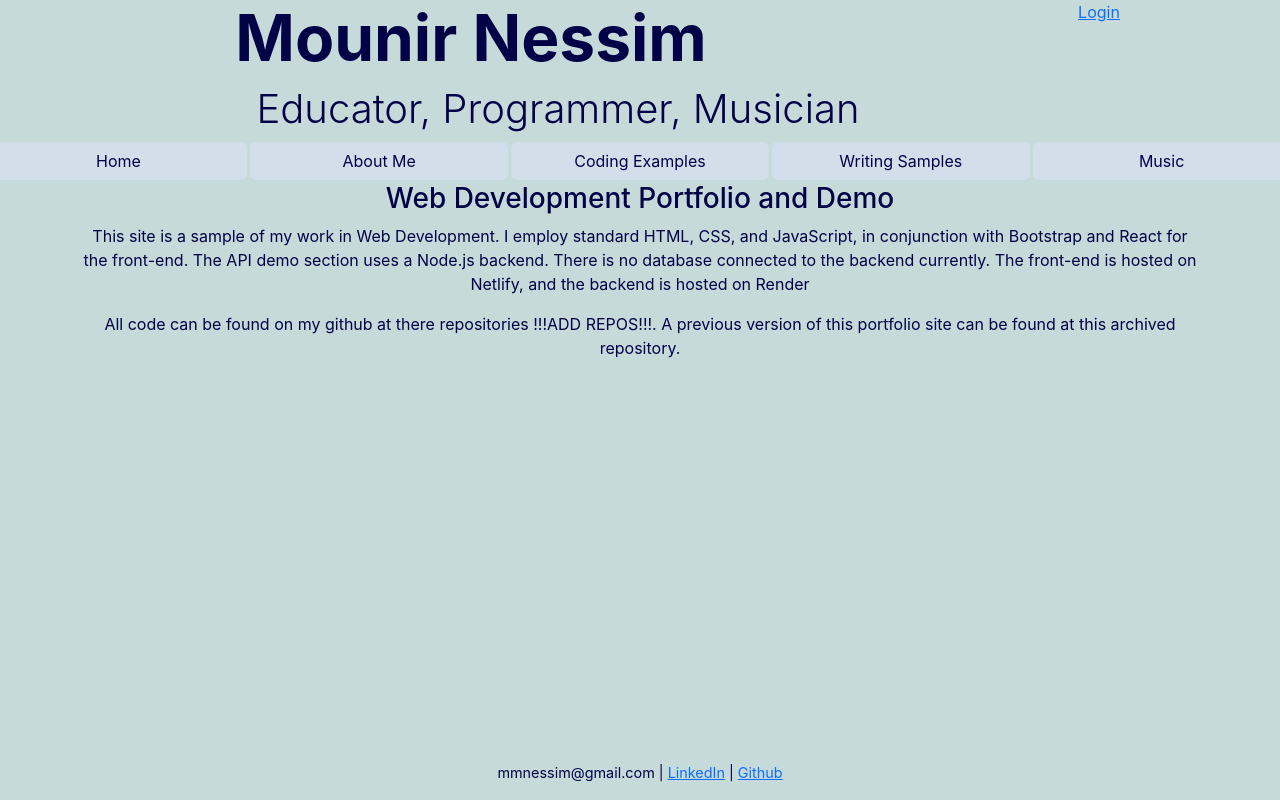
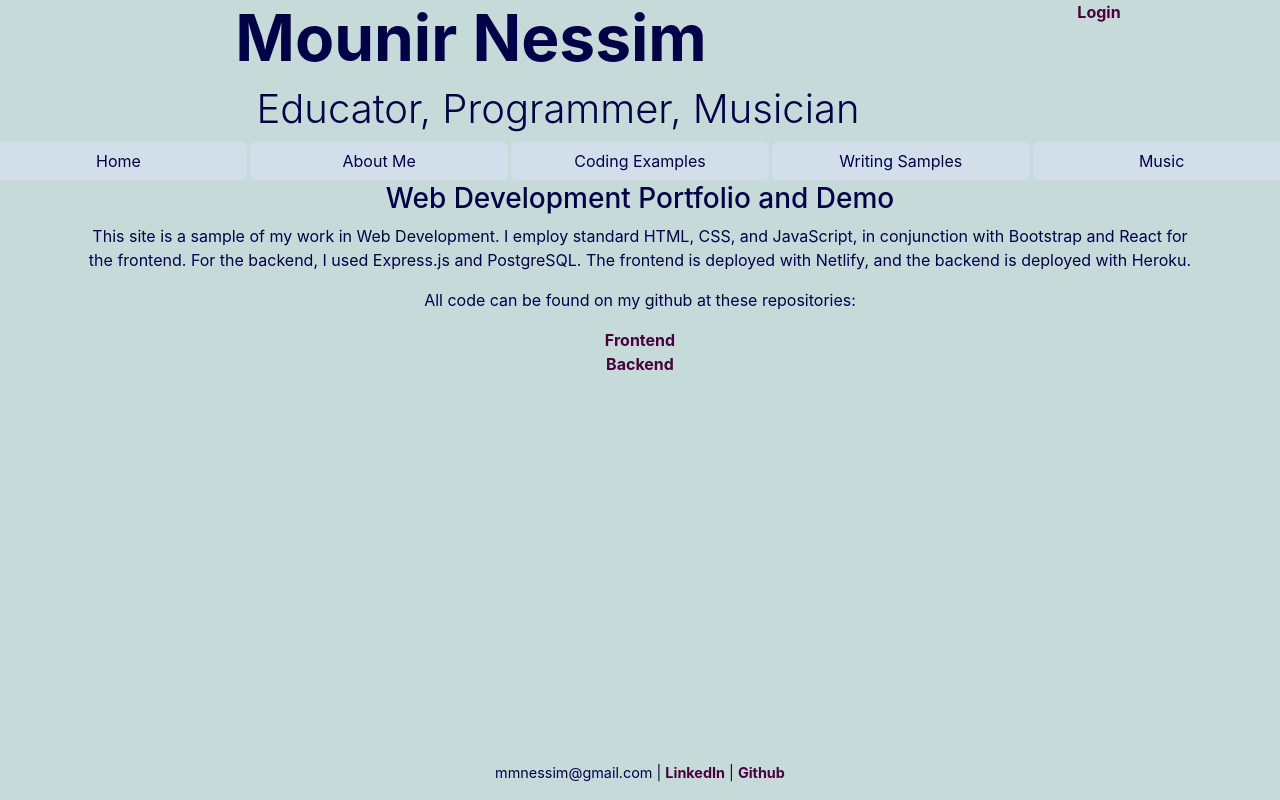
Before and after one commit to mmnessim/portfolio, a React (Create React App) app: page / in a window 1280 px wide. Built offline with nearby package versions, Linux system fonts and the light colour scheme.

Commit message:
login and logout functions working

```diff
--- a/src/components/header/header.js
+++ b/src/components/header/header.js
@@ -6,7 +6,8 @@ export function Header() {
     return (
         <div>
         <div className="container-fluid row">
-            <h1 className="display-3 fw-bold col-9">Mounir Nessim</h1><span className="login-btn col-3"><Link to={'/coding/login'} className="navlink">Login</Link> </span>
+            <h1 className="display-3 fw-bold col-9">Mounir Nessim</h1>
+            <span className="login-btn col-3"><Link to={'/coding/login'} className="navlink">Login</Link></span>
         </div>
         <div className="row container">
             <h2 className="display-6">Educator, Programmer, Musician</h2>
--- a/src/components/landing/landing.js
+++ b/src/components/landing/landing.js
@@ -4,10 +4,12 @@ export function Landing(props) {
     return(
         <div className="container">
             <h3>Web Development Portfolio and Demo</h3>
-            <p>This site is a sample of my work in Web Development. I employ standard HTML, CSS, and JavaScript, in conjunction with Bootstrap and React for the front-end. The API demo section uses a Node.js backend. There is no database connected to the backend currently. The front-end is hosted on Netlify, and the backend is hosted on Render</p>
+            <p>This site is a sample of my work in Web Development. I employ standard HTML, CSS, and JavaScript, in conjunction with Bootstrap and React for the frontend. For the backend, I used Express.js and PostgreSQL. The frontend is deployed with Netlify, and the backend is deployed with Heroku.</p>
             <p>
-                All code can be found on my github at there repositories !!!ADD REPOS!!!. A previous version of this portfolio site can be found at this archived repository.
+                All code can be found on my github at these repositories:
             </p>
+            <a href="https://github.com/mmnessim/portfolio" target="_blank" rel="noreferrer">Frontend</a> <br />
+            <a href="https://github.com/mmnessim/jwpepper-server" target="_blank" rel="noreferrer">Backend</a>
         </div>
     )
 }
--- a/src/components/loginArea/login.js
+++ b/src/components/loginArea/login.js
@@ -2,6 +2,7 @@ import React, { useState } from "react";
 import { store } from "../..";
 import { Link } from "react-router-dom";
 import { MemberContainer } from "../members/memberContainer";
+import { Logout } from "./logout";
 
 export function Login() {
     const [email, setEmail] = useState();
@@ -37,12 +38,14 @@ export function Login() {
                 console.log(actualData)
                 setError(actualData.message);
                 setLogin(actualData.authenticated);
-                store.dispatch({type: "LOGIN", payload: {authenticated: actualData.authenticated, user: actualData.username, email: email} })
+                store.dispatch({type: "LOGIN", payload: {authenticated: actualData.authenticated, user: actualData.username, email: email}})
             })
     }
-        if (!login) {
+
+        if (!store.getState().authenticated) {
         return(
-            <div>
+            <div className="container">
+                <p>To access some more of my coding projects, musical arrangements, and more, you can sign in or create an account. Your account information will be saved and stored in my database. To ensure password security, your password will be hashed and salted with bcrypt and will not be stored on the databse as plaintext. For the most security, I recommend not using a password that you use for any other site. If you want to see the "Member's Area" without creating an account, you can sign in with guest@gmail.com and the password "guest"</p>
                 {error}
                 <h3>Login</h3>
                 <form className="login-form" onSubmit={handleSubmit}>
@@ -54,10 +57,11 @@ export function Login() {
                 </form>
                 <Link to={'/create-account'} className="btn navlink">Create an account</Link>
             </div>
-        )} else if (login === true) {
+        )} else if (store.getState().authenticated === true && login) {
             return (
                 <div>
                     <MemberContainer />
+                    <Logout />
                 </div>
             )
         }
--- a/src/components/loginArea/logout.js
+++ b/src/components/loginArea/logout.js
@@ -4,10 +4,30 @@ import { store } from "../..";
 export function Logout() {
     const state = store.getState();
 
-    if (state.authenticated === true) {
+    const handleLogout = (e) => {
+        fetch('http://localhost:3001/database/logout', {
+            method: 'DELETE',
+            headers: {
+                'Content-Type': 'application/json'
+            },
+            body: JSON.stringify({
+                'email': state.email,
+        })
+    })
+        .then((response) => {
+            return response.json()
+        })
+        .then((actualData) => {
+            console.log(actualData);
+            store.dispatch({type: "LOGOUT", action: {authenticated: null, user: "Guest"}})
+        })
+        window.location.reload();
+    }
+
+    if (store.getState().authenticated === true) {
     return(
         <div>
-            <button className="btn navlink">Log Out</button>
+            <button className="btn navlink" onClick={handleLogout}>Log Out</button>
         </div>
     )}
 }
--- a/src/index.css
+++ b/src/index.css
@@ -8,6 +8,16 @@ body {
   background-color: rgb(198, 218, 218);
   color:rgb(2, 2, 71);
   overflow-x: hidden;
+}
+
+a {
+  text-decoration: none;
+  color: rgb(71, 2, 59);
+  font-weight: bold;
+}
+
+a:hover {
+  color:rgb(6, 6, 128);
 }
 
 code {
--- a/src/reducer.js
+++ b/src/reducer.js
@@ -17,6 +17,9 @@ export function loginReducer(state = defaultState, action) {
         case 'ERROR':
             return state
             break;
+        case 'LOGOUT':
+            return action.payload
+            break;
         default:
             return state
             break;
```
